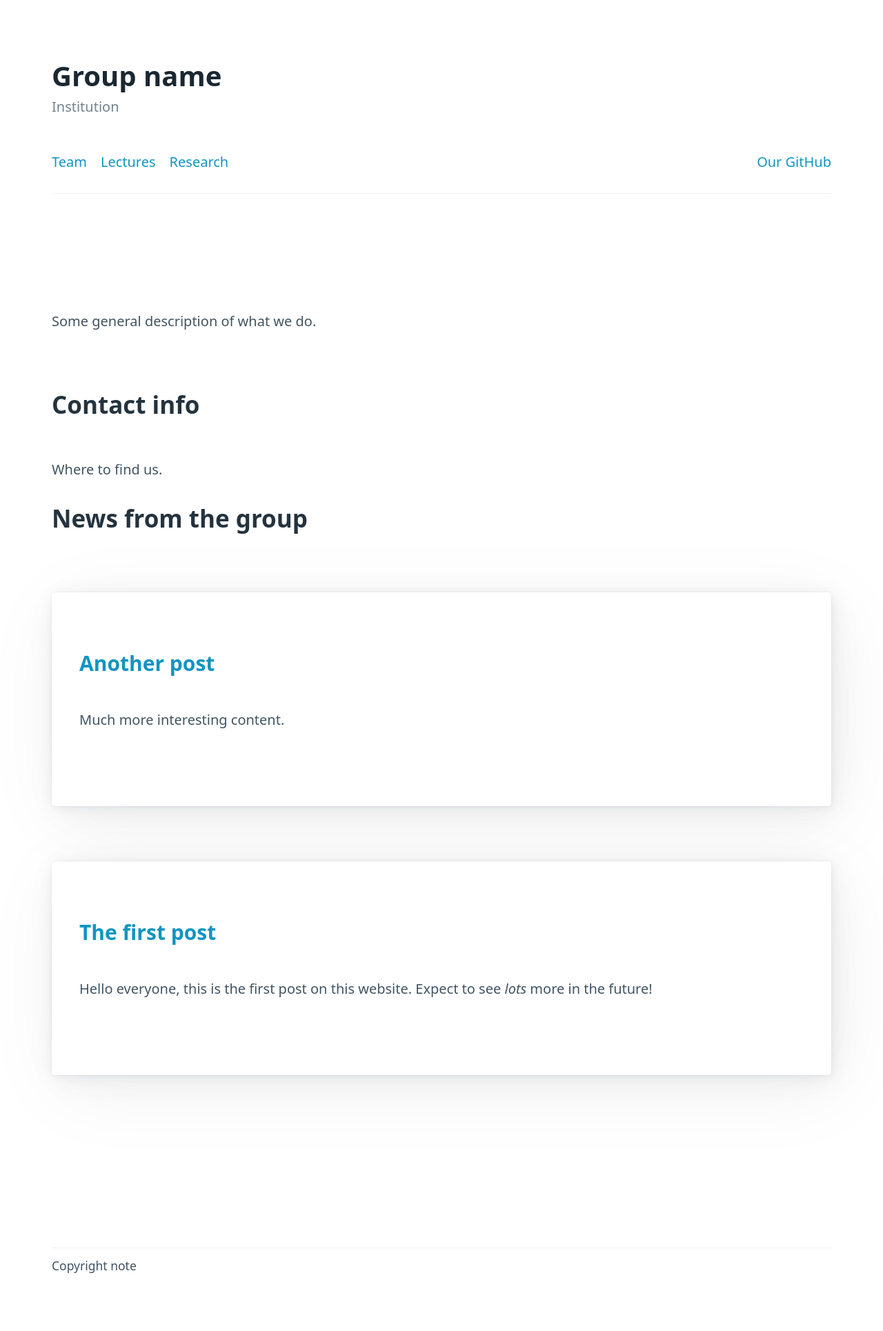
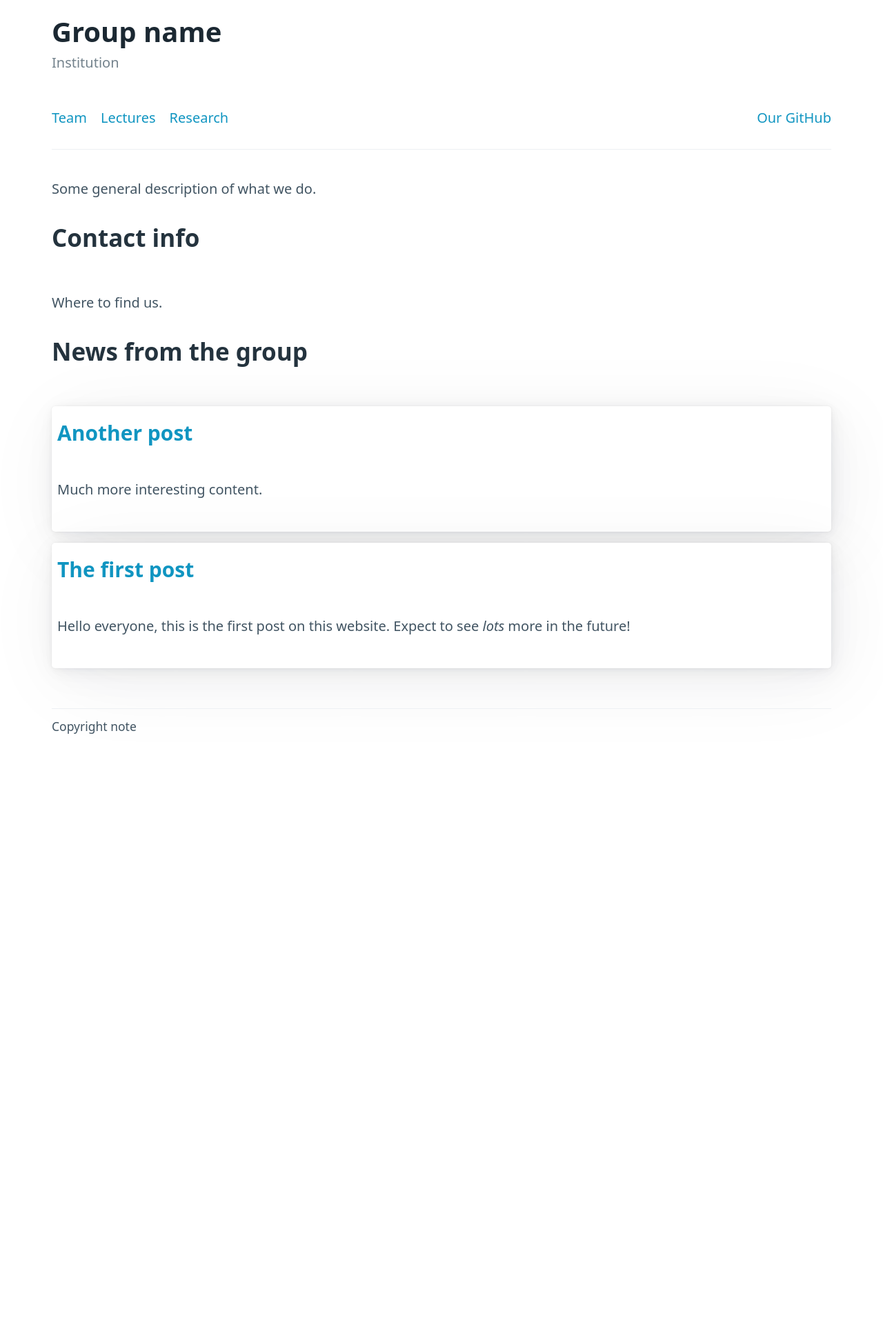
Before and after one commit to andreasKroepelin/ghpages-test, a Jekyll site: the page built from index.html, in a window 1280 px wide. Shown: the whole page at 69% size. Built offline with Jekyll 4.4.1, drawn with Linux system fonts in a browser that asks for light colours; after the commit the page ends 1084 px from its top, so only the background shows below that.

Commit message:
Change spacing

```diff
--- a/_layouts/default.html
+++ b/_layouts/default.html
@@ -5,6 +5,11 @@
     <meta name="viewport" content="width=device-width, initial-scale=1">
     <link rel="stylesheet" href="https://unpkg.com/@picocss/pico@1.*/css/pico.classless.min.css">
     <title>{{ page.title }}</title>
+    <style>
+      :root {
+        --spacing: .2rem;
+      }
+    </style>
   </head>
   <body>
     <header>
```
